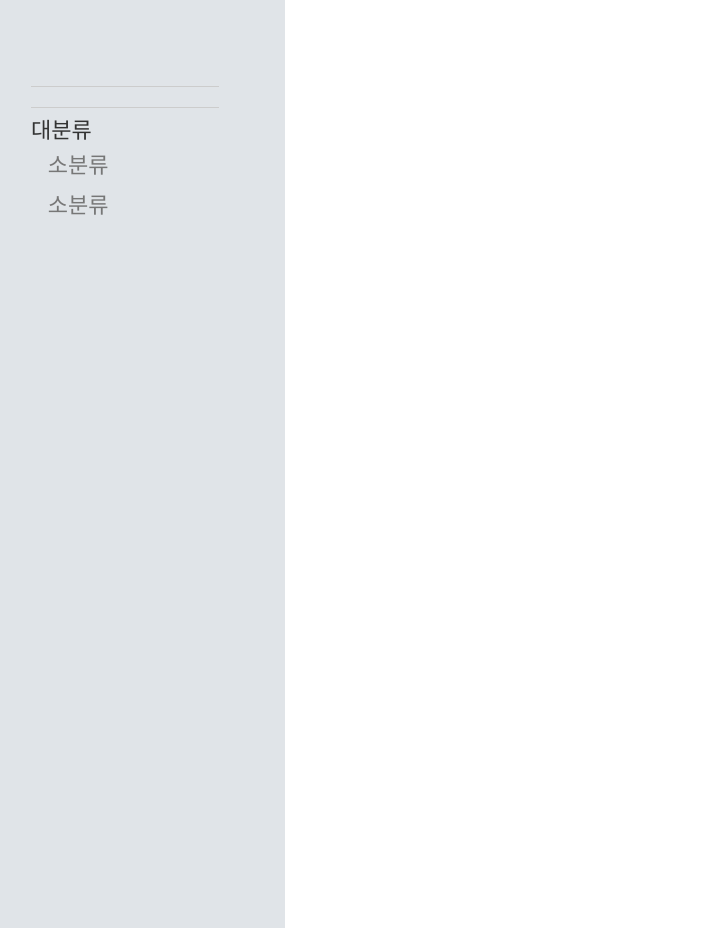
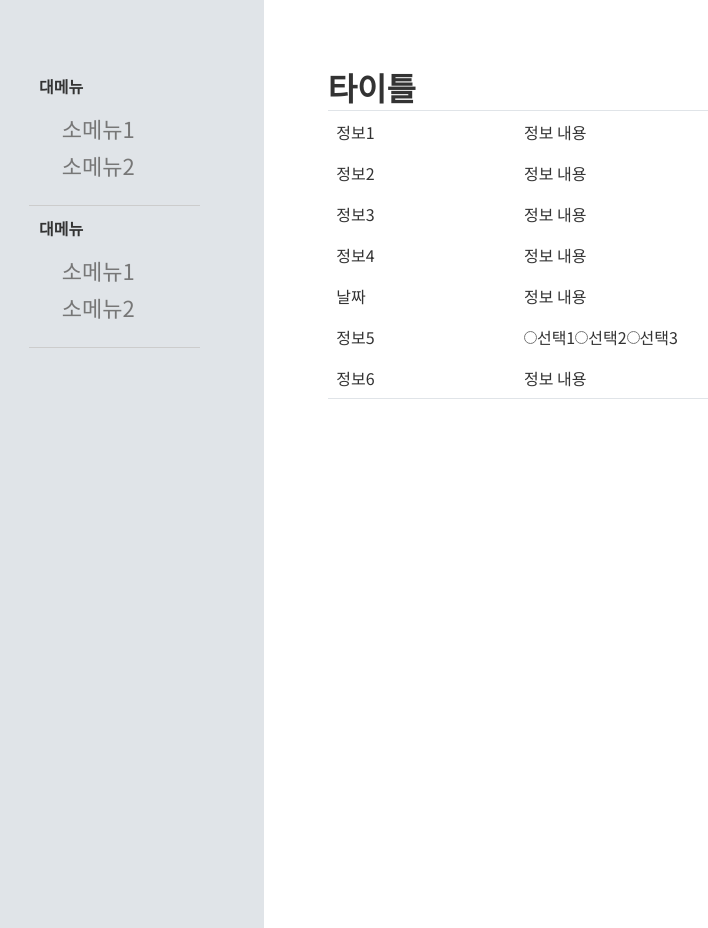
Before and after one commit to PronCan/request, a React (Create React App) app in the folder request/: page / in a window 1280 px wide. Shown: the whole page, without its empty margins (35-743 px from the left). Built offline with nearby package versions, Linux system fonts and the light colour scheme; no server answers.

Commit message:
update menu

```diff
--- /dev/null
+++ b/request/src/component/AccordionMenu.js
@@ -0,0 +1,63 @@
+import React, { useState } from 'react';
+import '../css/AccordionMenu.scss';
+
+const AccordionMenu = () => {
+  const menuItems = [
+    { id: 1, title: '대메뉴',
+      content: [
+        { id: 1, title: '소메뉴1' },
+        { id: 2, title: '소메뉴2' }
+      ] },
+      { id: 2, title: '대메뉴',
+      content: [
+        { id: 1, title: '소메뉴1' },
+        { id: 2, title: '소메뉴2' }
+      ] },
+  ];
+
+  const [activeItems, setActiveItems] = useState([]);
+
+  const handleItemClick = (itemId, isSubMenu = false) => {
+    if(isSubMenu) {
+      return;
+    }
+    setActiveItems((prevActiveItems) =>
+      prevActiveItems.includes(itemId)
+        ? prevActiveItems.filter((item) => item !== itemId)
+        : [...prevActiveItems, itemId]
+    );
+  };
+
+  const handleSubItemClick = (e) => {
+    // 소메뉴 클릭 이벤트 처리
+    e.stopPropagation();
+    console.log('소메뉴 클릭:', e.target.innerText);
+  };
+
+  return (
+    <div className="accordion-menu">
+      {menuItems.map(({ id, title, content }) => (
+        <div
+          key={id}
+          className={`menu-item ${activeItems.includes(id) ? 'active' : ''}`}
+          onClick={() => handleItemClick(id)}
+        >
+          <div className="menu-title">{title}</div>
+            <div className="menu-content">
+              {content && (
+                <ul className="sub-menu">
+                  {content.map(({ id, title }) => (
+                    <li key={id} onClick={handleSubItemClick}>
+                      {title}
+                    </li>
+                  ))}
+                </ul>
+              )}
+            </div>
+        </div>
+      ))}
+    </div>
+  );
+};
+
+export default AccordionMenu;
--- a/request/src/component/Menu.js
+++ /dev/null
@@ -1,27 +0,0 @@
-import React, { useState } from 'react';
-import '../css/menu.scss';
-
-const Menu = ({ items }) => {
-  const [activeIndex, setActiveIndex] = useState(null);
-
-  const handleItemClick = (index) => {
-    setActiveIndex(index === activeIndex ? null : index);
-  };
-
-  return (
-    <div className="accordion-menu">
-      {items.map((item, index) => (
-        <div
-          key={item.id}
-          className={`menu-item ${activeIndex === index ? 'active' : ''}`}
-          onClick={() => handleItemClick(index)}
-        >
-          <div className="menu-title">{item.title}</div>
-          {activeIndex === index && <div className="menu-content">{item.content}</div>}
-        </div>
-      ))}
-    </div>
-  );
-};
-
-export default Menu;
--- a/request/src/component/Page.js
+++ b/request/src/component/Page.js
@@ -1,13 +1,12 @@
 import React, { useEffect, useState } from 'react'
-import Menu from './Menu'
 import '../css/page.scss'
+import AccordionMenu from './AccordionMenu'
+import ViewData from './ViewData'
 
 const Page = () => {
 
   const url = "https://api-jobtest.json2bot.chat/test"
   const [data, setData] = useState([])
-  const [menu1, setMenu1] = useState(true);
-  const [menu2, setMenu2] = useState(true);
 
   useEffect(() => {
     const fetchData = async () => {
@@ -28,22 +27,10 @@ const Page = () => {
     return (
       <div className='page_wrap'>
           <div className='left_wrap'>
-              {console.log(data)}
-              <ul onClick={() => {
-                setMenu1(!menu1)
-              }}>
-                <Menu items={["소제목", "소제목"]}></Menu>
-              </ul>
-              <ul onClick={() => {
-                setMenu2(!menu2)
-              }}>
-                <li>대분류</li>
-                <li>소분류</li>
-                <li>소분류</li>
-              </ul>
+              <AccordionMenu />
           </div>
           <div className='right_wrap'>
-
+              <ViewData/>
           </div>
       </div>
     )
--- /dev/null
+++ b/request/src/component/ViewData.js
@@ -0,0 +1,55 @@
+import React, { useState } from 'react'
+import '../css/ViewData.scss'
+
+const ViewData = () => {
+    const [radioState, setRadioState] = useState([])
+
+    const handleRadioBtn = (e) => {
+        console.log(e.target.value);
+        setRadioState(e.target.value)
+    }
+  return (
+    <div>
+        <h1>타이틀</h1>
+        <div className='info_warp'>
+            <ul>
+                <li>정보1</li>
+                <li>정보 내용</li>
+            </ul>
+            <ul>
+                <li>정보2</li>
+                <li>정보 내용</li>
+            </ul>
+            <ul>
+                <li>정보3</li>
+                <li>정보 내용</li>
+            </ul>
+            <ul>
+                <li>정보4</li>
+                <li>정보 내용</li>
+            </ul>
+            <ul>
+                <li>날짜</li>
+                <li>정보 내용</li>
+            </ul>
+            <ul>
+                <li>정보5</li>
+                <li>
+                    <input type='radio' name='info5' value={1} checked={radioState == 1} onChange={(handleRadioBtn)}/>
+                    <label>선택1</label>
+                    <input type='radio' name='info5' value={2} checked={radioState == 2} onChange={handleRadioBtn}/>
+                    <label>선택2</label>
+                    <input type='radio' name='info5' value={3} checked={radioState == 3} onChange={handleRadioBtn}/>
+                    <label>선택3</label>
+                </li>
+            </ul>
+            <ul>
+                <li>정보6</li>
+                <li>정보 내용</li>
+            </ul>
+        </div>
+    </div>
+  )
+}
+
+export default ViewData
--- /dev/null
+++ b/request/src/css/AccordionMenu.scss
@@ -0,0 +1,22 @@
+.accordion-menu {
+    display: flex;
+    flex-direction: column;
+  }
+
+  .menu-item {
+    cursor: pointer;
+    padding: 10px;
+    border-bottom: 1px solid #ccc;
+  }
+
+  .menu-item.active {
+    background-color: #f0f0f0;
+  }
+
+  .menu-title {
+    font-weight: bold;
+  }
+
+  .menu-content {
+    padding: 10px;
+  }
--- /dev/null
+++ b/request/src/css/ViewData.scss
@@ -0,0 +1,14 @@
+.info_warp {
+    width: 100%;
+    border-top: 1px solid #E0E4E8;
+    border-bottom: 1px solid #E0E4E8;
+    ul {
+        display: flex;
+        li {
+            padding: 1%;
+            &:first-child {
+                width: 20%;
+            }
+        }
+    }
+}
--- a/request/src/css/page.scss
+++ b/request/src/css/page.scss
@@ -1,6 +1,8 @@
 .page_wrap {
     width: 100%;
     height: 100%;
+    display: flex;
+    flex-direction: row;
 }
 
 .left_wrap {
@@ -11,7 +13,7 @@
     ul {
         font-size: 1.375rem;
         padding: 1%;
-        li:not(:nth-child(1)) {
+        li {
             padding: 2%;
             margin-left: 7%;
             color: #777;
@@ -24,4 +26,5 @@
 
 .right_wrap {
     width: 75%;
+    padding: 5%;
 }
```
